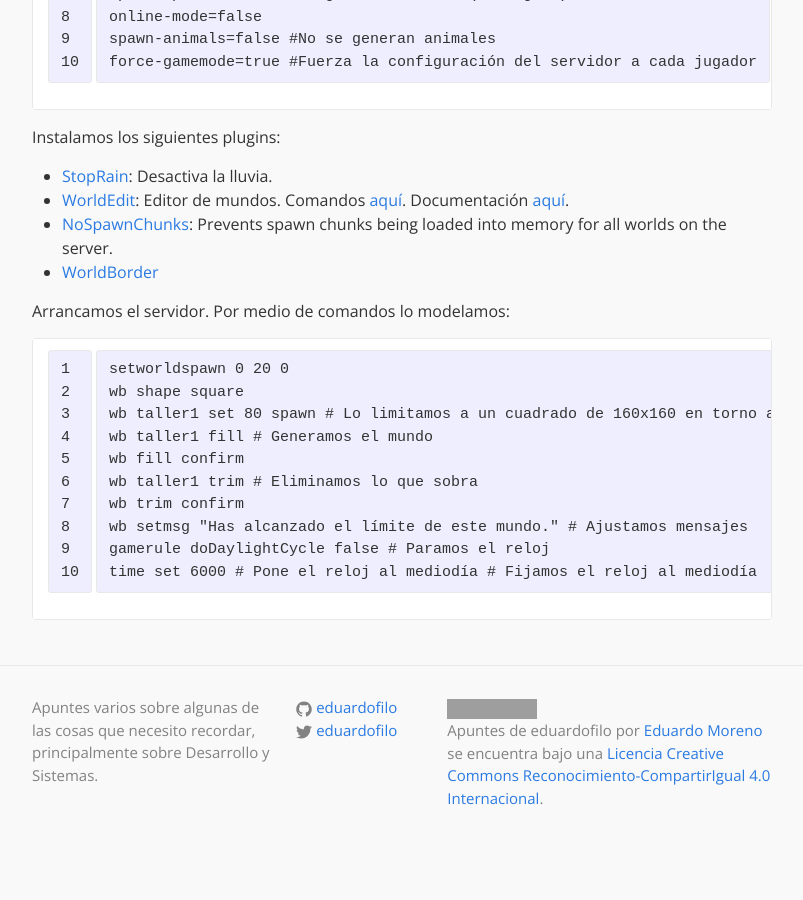
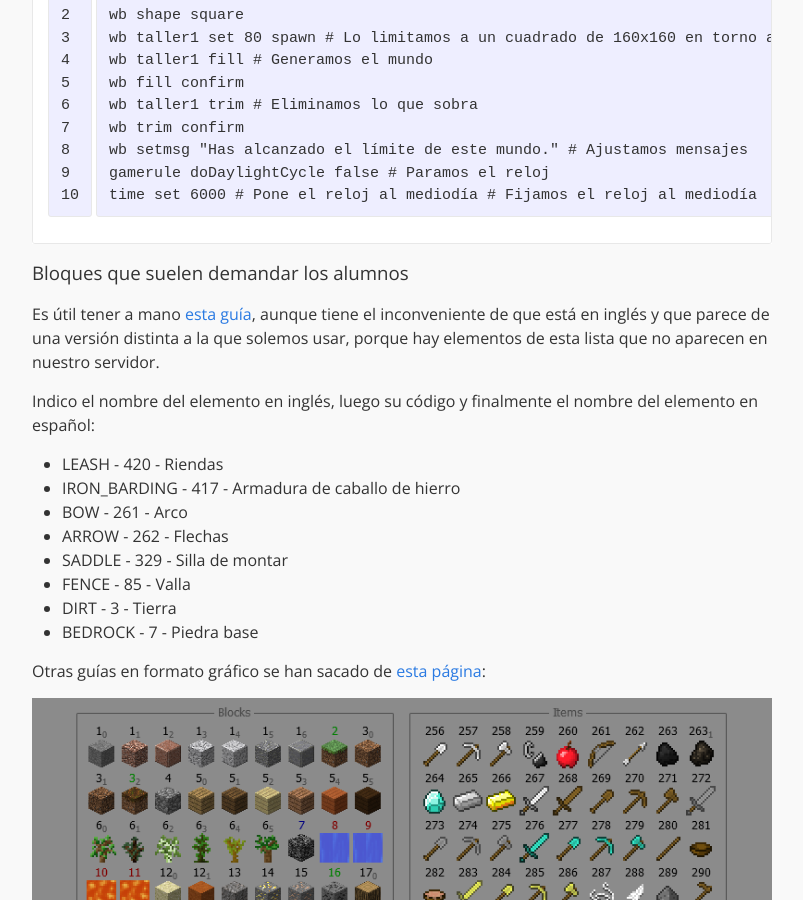
Before and after one commit to eduardofilo/eduardofilo.jekyll, a Jekyll site: the page built from proyectos/minecraft.md, in a window 1280 px wide and 900 px high, scrolled down 9049 px. Shown: the whole window, without its empty margins (238-1041 px from the left). Built offline with Jekyll 4.4.1, drawn with Linux system fonts in a browser that asks for light colours; emoji names are drawn with the system emoji font; Markdown is read by kramdown in place of the engine named in the settings; before the commit the page ends 9903 px from its top, so only the background shows below that; some of the changed text lies outside the part shown; grey boxes are pictures that could not be loaded.

Commit message:
Guías de bloques para Minecraft.

````diff
--- a/proyectos/minecraft.md
+++ b/proyectos/minecraft.md
@@ -19,6 +19,7 @@ permalink: /proyectos/minecraft.html
 * [Minecraft Projects](http://www.planetminecraft.com/resources/projects/)
 * [Guía / Manual del juego Minecraft](http://www.trucoteca.com/guia-minecraft/pc-12340.html)
 * [Minecraft Crafting y Guía de Referencia - La elaboración de recetas, los valores de datos & Pociones](http://diamondboots.com/) :exclamation:
+* [Guía de crafteo](http://minecraftporjorge134.weebly.com/guia-de-crafteo.html) :exclamation:
 * [Mineplex](http://mineplex.net/about): Servidores de juego con reglas adaptadas (Survival con protección de terreno y normas éticas).
 * [Minecraft sobre ARM](http://rogerallen.github.io/jetson/2014/07/31/minecraft-on-jetson-tk1/): Compilación de librerías LWJGL y OpenAL para lanzar Minecraft (completo, no Pocket edition) sobre ARM.
 
@@ -274,3 +260,24 @@ wb setmsg "Has alcanzado el límite de este mundo." # Ajustamos mensajes
 gamerule doDaylightCycle false # Paramos el reloj
 time set 6000 # Pone el reloj al mediodía # Fijamos el reloj al mediodía
 ```
+
+### Bloques que suelen demandar los alumnos
+
+Es útil tener a mano [esta guía](http://diamondboots.com/), aunque tiene el inconveniente de que está en inglés y que parece de una versión distinta a la que solemos usar, porque hay elementos de esta lista que no aparecen en nuestro servidor.
+
+Indico el nombre del elemento en inglés, luego su código y finalmente el nombre del elemento en español:
+
+* LEASH - 420 - Riendas
+* IRON_BARDING - 417 - Armadura de caballo de hierro
+* BOW - 261 - Arco
+* ARROW - 262 - Flechas
+* SADDLE - 329 - Silla de montar
+* FENCE - 85 - Valla
+* DIRT - 3 - Tierra
+* BEDROCK - 7 - Piedra base
+
+Otras guías en formato gráfico se han sacado de [esta página](http://minecraft.alcachofafilms.es/index.php?threads/id-de-los-objetos-y-bloques.5/):
+
+![Bloques Minecraft](/images/pages/minecraft_blocks.png)
+
+![Bloques Minecraft 2](/images/pages/minecraft_blocks2.png)
````
Also changed, not shown: other parts of proyectos/minecraft.md (+0 -15 lines), images/pages/minecraft_blocks.png (added), images/pages/minecraft_blocks2.png (added).
